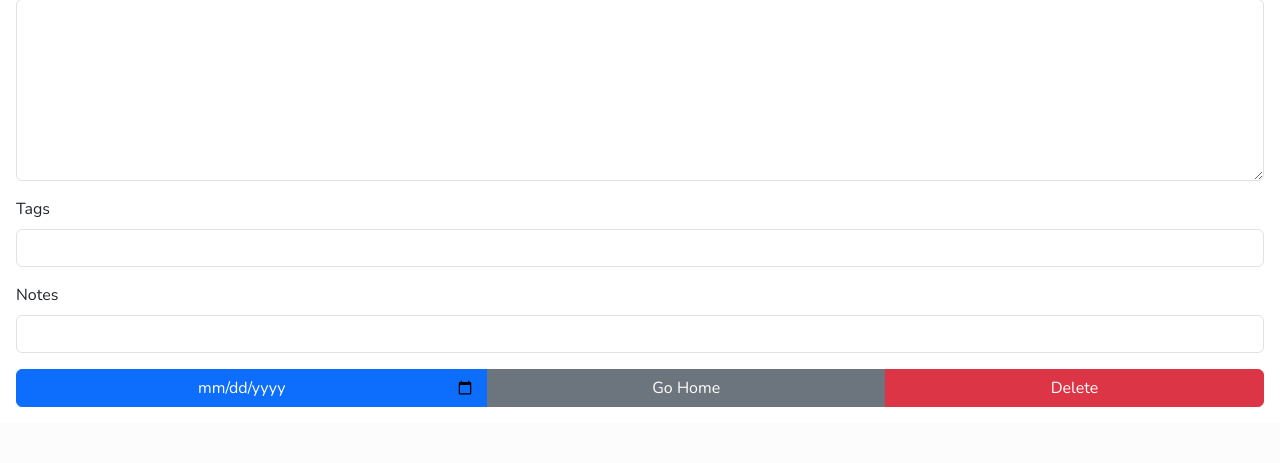
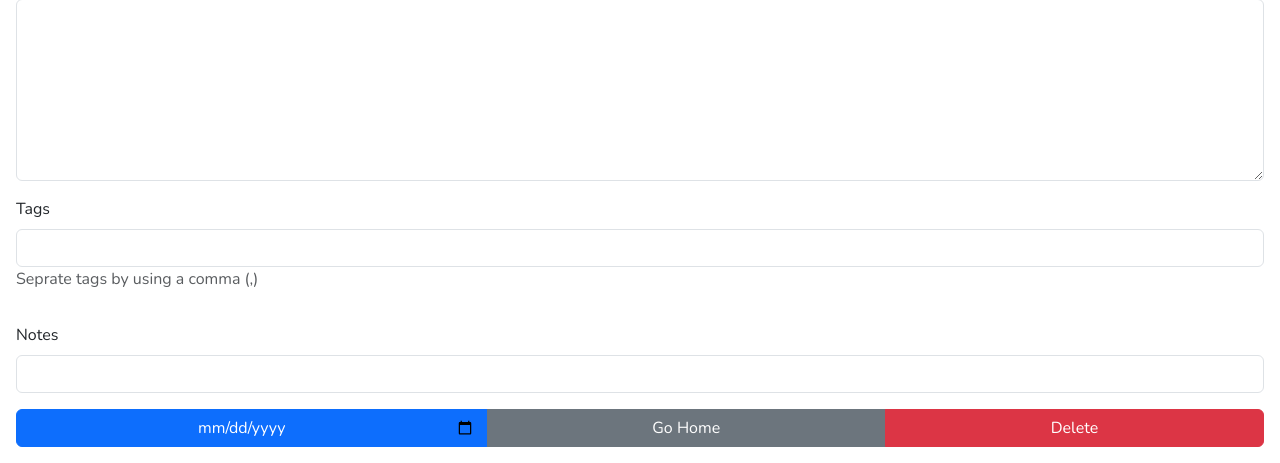
Before and after one commit to EdwinRodger/MyMangaDataBase, a Python web app: template src/templates/anime/edit-anime.html in a window 1280 px wide. Shown: the part 935-1398 px from the top of the page. Before the commit the page ends 1342 px from the top, so only its background shows below. Run offline with Jinja, Linux system fonts and the light colour scheme; the template is opened without the code that fills it: most values are stand-ins (such as "Sample title", 1, 10 or a date in 2020); grey boxes marked "Sample" are stand-in pictures; form fields are guessed from the names that the template uses.

Commit message:
added tag info?

```diff
--- a/src/templates/anime/edit-anime.html
+++ b/src/templates/anime/edit-anime.html
@@ -90,6 +90,7 @@
                     <div class="col-md-12">
                         <label class="form-label">{{ form.tags.label }}</label>
                         {{ form.tags(class="form-control") }}
+                        <p class="text-muted">Seprate tags by using a comma (,)</p>
                     </div>
                     <div class="col-md-12">
                         <label class="form-label">{{ form.notes.label }}</label>
--- a/src/templates/manga/edit-manga.html
+++ b/src/templates/manga/edit-manga.html
@@ -113,6 +113,7 @@
                     <div class="col-md-4">
                         <label class="form-label">{{ form.tags.label }}</label>
                         {{ form.tags(class="form-control") }}
+                        <p class="text-muted">Seprate tags by using a comma (,)</p>
                     </div>
                     <div class="col-md-12">
                         <label class="form-label">{{ form.notes.label }}</label>
```
